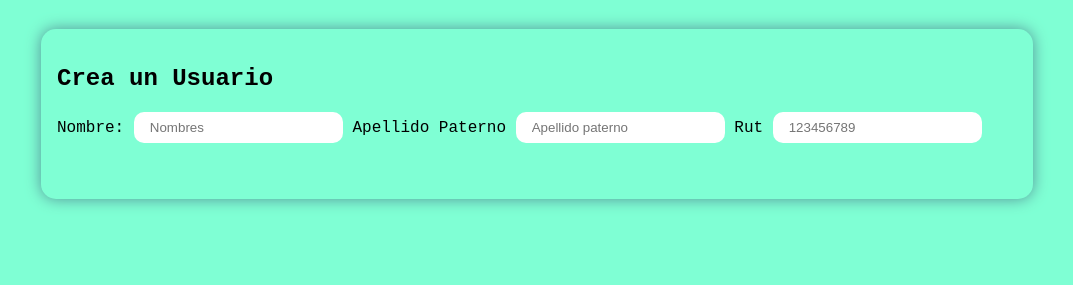
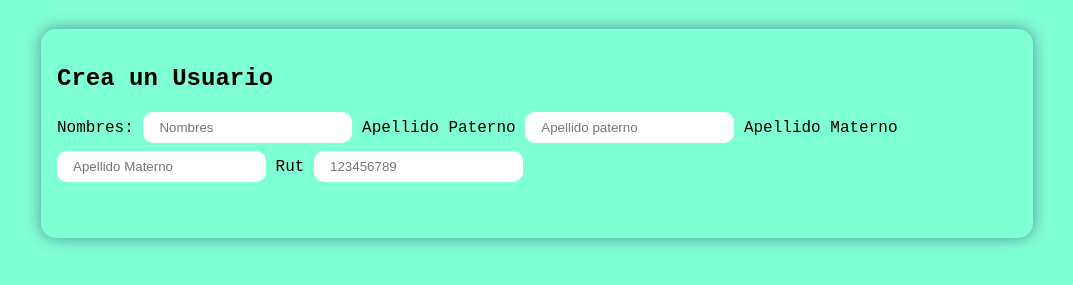
Before and after one commit to davidcatalan9/proyectopresupuesto, a plain HTML site: page index.html in a window 1280 px wide. Shown: the part 61-346 px from the top of the page, without its empty margins (103-1176 px from the left). Drawn offline with Linux system fonts and the light colour scheme.

Commit message:
heat: estilos css agregados 2

```diff
--- a/index.html
+++ b/index.html
@@ -18,14 +18,27 @@
             <section id="" user-form-section>
                 <h2>Crea un Usuario</h2>
                 <form id="user-form">
-                    <label for="nombre">Nombre:</label>
+                    <label for="nombre">Nombres:</label>
                     <input type="text" id="nombre" placeholder="Nombres" required />
 
                     <label for="apellido-p">Apellido Paterno</label>
-                    <input type="text" id="apellido-p" placeholder="Apellido paterno" />
+                    <input
+                        type="text"
+                        id="apellido-p"
+                        placeholder="Apellido paterno"
+                        required
+                    />
+                    <label for="apellido-mm">Apellido Materno</label>
+                    <input
+                        type="text"
+                        id="apellido-m"
+                        placeholder="Apellido Materno"
+                        required
+                    />
 
                     <label for="rut">Rut</label>
-                    <input type="text" id="rut" placeholder="123456789" />
+                    <input type="text" id="rut" placeholder="123456789" required/>
+
                 </form>
             </section>
         </main>
```
